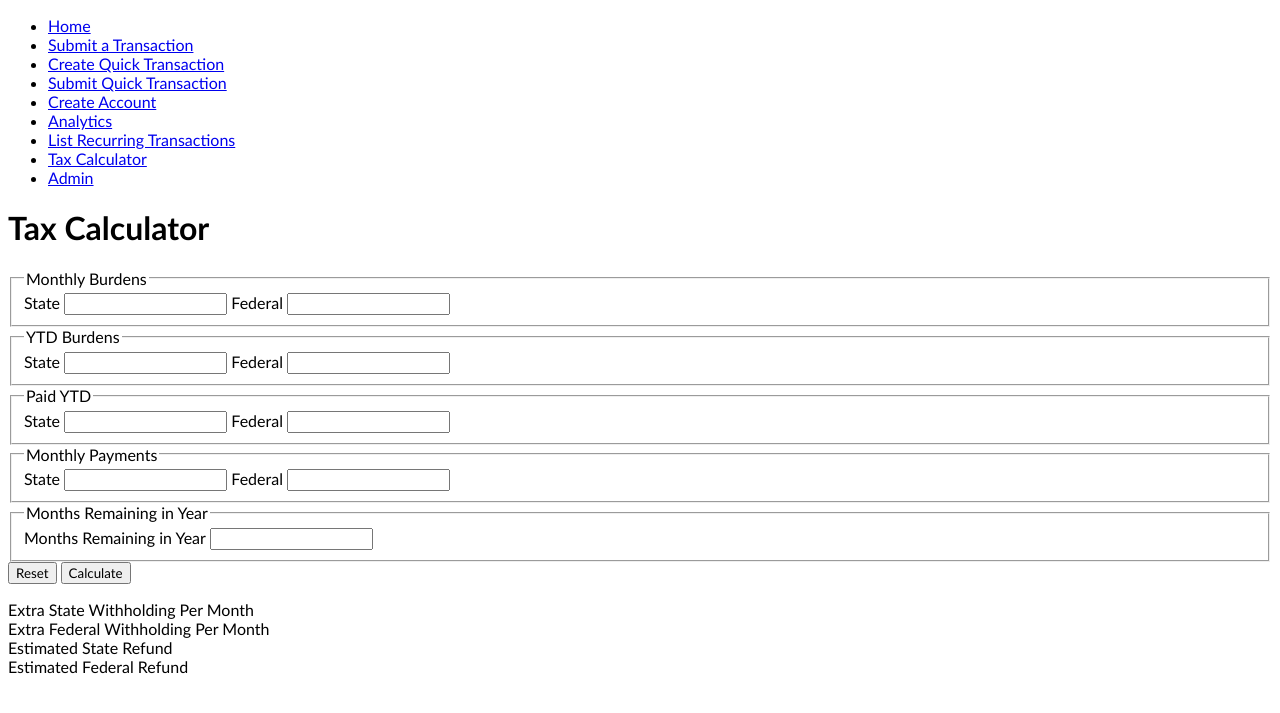
After one commit to benrussell80/personal-budget, a Django app: page /tax_calculator/ in a window 1280 px wide. The commit adds this page. Shown: the top 713 px of the page. Run offline with Django 4.2, Linux system fonts and the light colour scheme.

Commit message:
Remove unused imports. View for calculating extra tax withholdings needed

```diff
--- /dev/null
+++ b/ledger/templates/ledger/tax_calculator.html
@@ -0,0 +1,78 @@
+{% extends 'base.html' %}
+
+{% block title %}Tax Calculator{% endblock title %}
+
+{% load static %}
+
+{% block extrahead %}
+{{ block.super }}
+<script src="{% static 'ledger/js/taxCalculator.js' %}"></script>
+{% endblock extrahead %}
+
+{% block content %}
+<h1>Tax Calculator</h1>
+<form method="post" id="TaxCalculator">
+    <fieldset>
+        <legend>Monthly Burdens</legend>
+        <label for="monthlyStateBurden">State</label>
+        <input type="number" name="monthlyStateBurden" id="monthlyStateBurden" min="0" step="0.01">
+        <label for="monthlyFederalBurden">Federal</label>
+        <input type="number" name="monthlyFederalBurden" id="monthlyFederalBurden" min="0" step="0.01">
+    </fieldset>
+    <fieldset>
+        <legend>YTD Burdens</legend>
+        <label for="stateBurdenYtd">State</label>
+        <input type="number" name="stateBurdenYtd" id="stateBurdenYtd" min="0" step="0.01">
+        <label for="federalBurdenYtd">Federal</label>
+        <input type="number" name="federalBurdenYtd" id="federalBurdenYtd" min="0" step="0.01">
+    </fieldset>
+    <fieldset>
+        <legend>Paid YTD</legend>
+        <label for="statePaidYtd">State</label>
+        <input type="number" name="statePaidYtd" id="statePaidYtd" min="0" step="0.01">
+        <label for="federalPaidYtd">Federal</label>
+        <input type="number" name="federalPaidYtd" id="federalPaidYtd" min="0" step="0.01">
+    </fieldset>
+    <fieldset>
+        <legend>Monthly Payments</legend>
+        <label for="monthlyStatePmt">State</label>
+        <input type="number" name="monthlyStatePmt" id="monthlyStatePmt" min="0" step="0.01">
+        <label for="monthlyFederalPmt">Federal</label>
+        <input type="number" name="monthlyFederalPmt" id="monthlyFederalPmt" min="0" step="0.01">
+    </fieldset>
+    <fieldset>
+        <legend>Months Remaining in Year</legend>
+        <label for="monthsRemaining">Months Remaining in Year</label>
+        <input type="number" name="monthsRemaining" id="monthsRemaining" min="1" step="1">
+    </fieldset>
+    <input type="reset" value="Reset">
+    <input type="submit" value="Calculate">
+</form>
+
+<section id="Results">
+    <dl>
+        <dt>Extra State Withholding Per Month</dt>
+        <dd id="ExtraStateWH"></dd>
+
+        <dt>Extra Federal Withholding Per Month</dt>
+        <dd id="ExtraFederalWH"></dd>
+
+        <dt>Estimated State Refund</dt>
+        <dd id="EstStateRef"></dd>
+
+        <dt>Estimated Federal Refund</dt>
+        <dd id="EstFederalRef"></dd>
+    </dl>
+</section>
+
+<script>
+    document.addEventListener('DOMContentLoaded', () => {
+        let form = document.querySelector('#TaxCalculator');
+        if (form) {
+            form.addEventListener('submit', event => {
+                handleTaxCalculationFormSubmit(event)
+            })
+        }
+    })
+</script>
+{% endblock content %}
--- a/ledger/urls.py
+++ b/ledger/urls.py
@@ -16,4 +16,5 @@ urlpatterns = [
     path('analytics/expenses/', views.expense_analytics, name='expense_analytics'),
     path('analytics/expenses/filter/', views.expense_analytics_filter, name='expense_analytics_filter'),
     path('analytics/', views.analytics, name='analytics'),
+    path('tax_calculator/', views.tax_calculator, name='tax_calculator'),
 ]
--- a/ledger/views.py
+++ b/ledger/views.py
@@ -4,26 +4,25 @@ from urllib.parse import urlencode
 
 import pandas as pd
 from bokeh.embed import components
-from bokeh.models import (ColumnDataSource, DataTable, FactorRange, Panel,
-                          TableColumn, Tabs)
+from bokeh.models import ColumnDataSource, FactorRange
 from bokeh.palettes import Category20
 from bokeh.plotting import figure
 from bokeh.resources import INLINE
 from bokeh.transform import factor_cmap
 from django.contrib import messages
 from django.core.exceptions import ValidationError
-from django.db import connection, reset_queries
 from django.db import transaction as db_transaction
 from django.db.models import QuerySet
 from django.http import HttpRequest, HttpResponse
 from django.shortcuts import get_object_or_404, redirect, render
 from django.urls import reverse
-from django.utils.timezone import now
 
-from .forms import (CreateAccount, CreateQuickTransaction, CreateRecurringTransaction,
-                    ExpenseAnalyticsFilterForm, SubmitQuickTransaction,
-                    TransactionDetailFormset, TransactionForm)
-from .models import Account, Detail, QuickTransaction, RecurringTransaction, Transaction
+from .forms import (CreateAccount, CreateQuickTransaction,
+                    CreateRecurringTransaction, ExpenseAnalyticsFilterForm,
+                    SubmitQuickTransaction, TransactionDetailFormset,
+                    TransactionForm)
+from .models import (Account, Detail, QuickTransaction, RecurringTransaction,
+                     Transaction)
 
 
 # Create your views here.
@@ -323,3 +322,7 @@ def create_rec_trans(request: HttpRequest, pk: int) -> HttpResponse:
 def list_rec_trans(request: HttpRequest) -> HttpResponse:
     recs = RecurringTransaction.objects.all()
     return render(request, 'ledger/list_rec_trans.html', {'recs': recs})
+
+
+def tax_calculator(request: HttpRequest) -> HttpResponse:
+    return render(request, 'ledger/tax_calculator.html')
--- a/templates/base.html
+++ b/templates/base.html
@@ -27,6 +27,7 @@
         <li><a href="{% url 'ledger:create_account' %}">Create Account</a></li>
         <li><a href="{% url 'ledger:analytics' %}">Analytics</a></li>
         <li><a href="{% url 'ledger:list_rec_trans' %}">List Recurring Transactions</a></li>
+        <li><a href="{% url 'ledger:tax_calculator' %}">Tax Calculator</a></li>
         <li><a href="{% url 'admin:index' %}" target="_blank">Admin</a></li>
     </ul>
     {% block content %}
```
Also changed, not shown: ledger/static/ledger/js/taxCalculator.js (added, +82 -0 lines).
